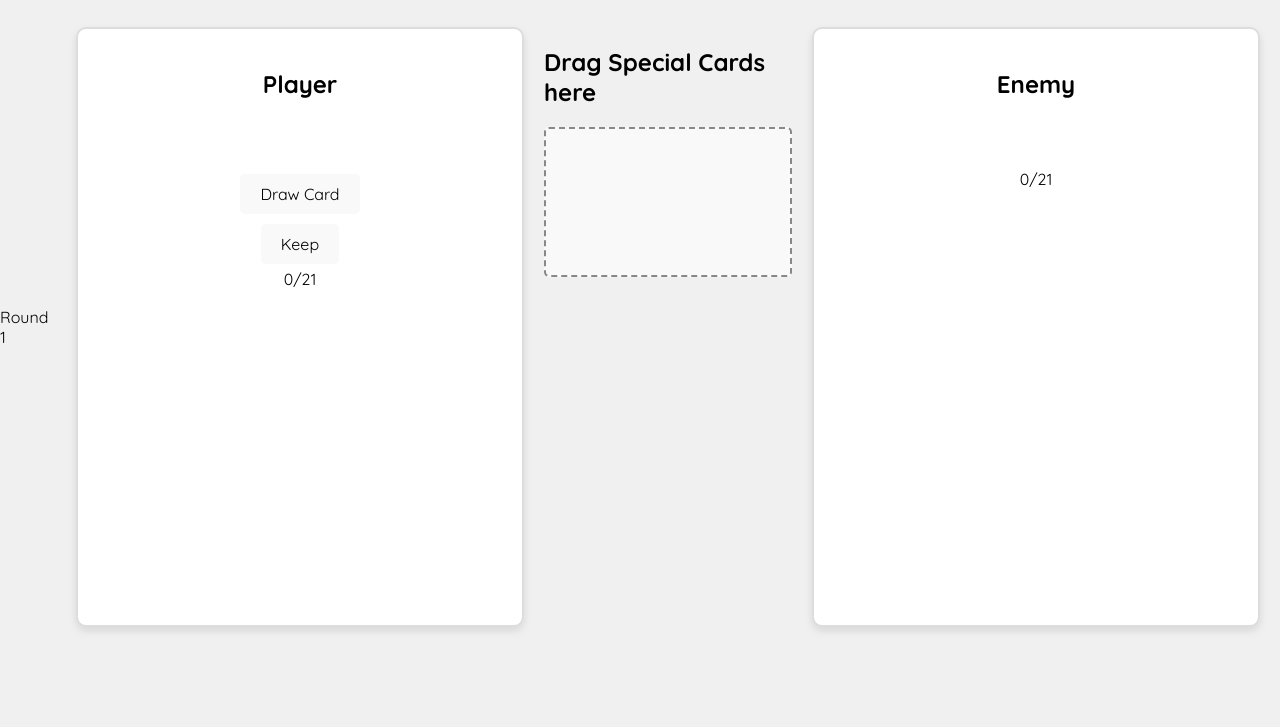
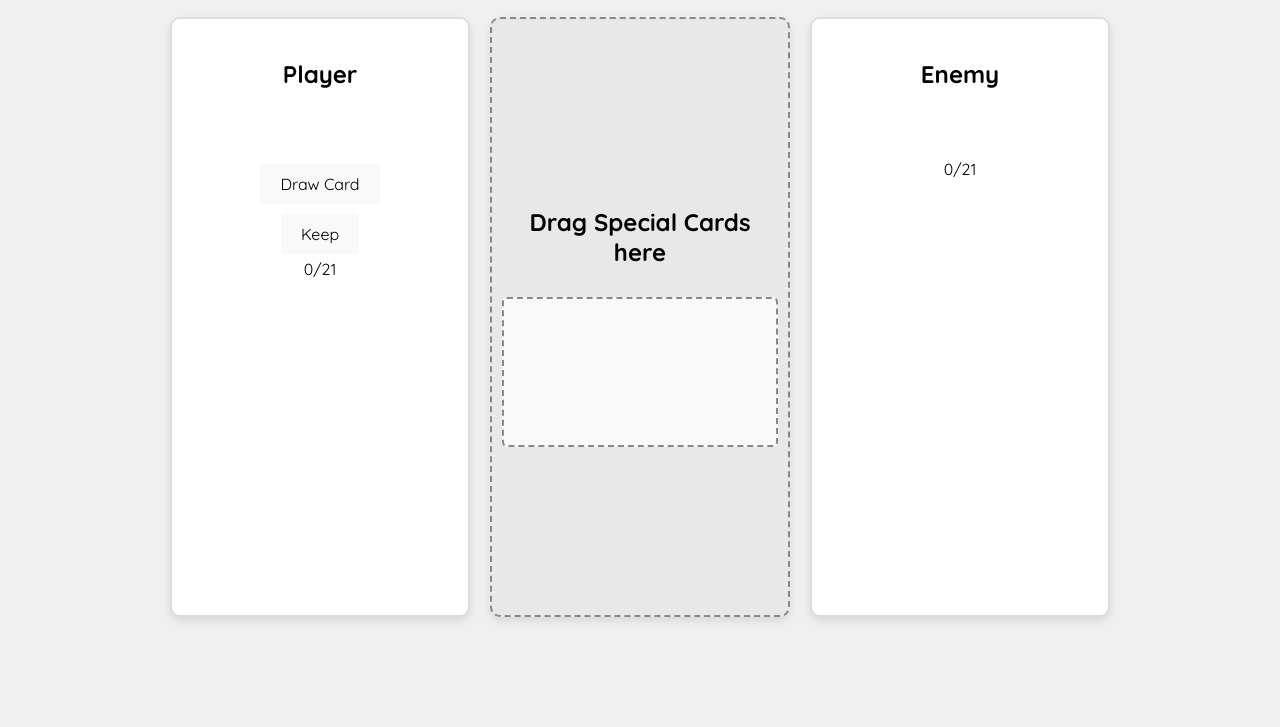
Before and after one commit to XOSPLASH/21-Ultimate-Cards, a plain HTML site: page index.html in a window 1280 px wide. Shown: the part 73-800 px from the top of the page. Drawn offline with Linux system fonts and the light colour scheme.

Commit message:
Update style.css

```diff
--- a/style.css
+++ b/style.css
@@ -7,8 +7,30 @@ body, html {
     height: 100%;
     background-color: #f0f0f0;
     display: flex;
+    flex-direction: column;
+    align-items: center;
+}
+
+/* Header for round number */
+header {
+    width: 100%;
+    max-width: 1280px;
+    display: flex;
     justify-content: center;
-    align-items: center;
+    padding: 10px 0;
+}
+
+#round-number-container {
+    background-color: #fff;
+    padding: 10px 20px;
+    border-radius: 5px;
+    box-shadow: 0 4px 8px rgba(0, 0, 0, 0.1);
+}
+
+#round-number-label {
+    font-size: 1.5em;
+    font-weight: bold;
+    color: #333;
 }
 
 /* Main container */
@@ -19,15 +41,15 @@ main {
     gap: 20px;
     padding: 20px;
     width: 100%;
-    max-width: 1280px; /* Ensuring containers fit within max width */
+    max-width: 1280px;
     box-sizing: border-box;
     overflow: hidden; /* Hide overflow to ensure no scrollbars */
 }
 
-/* Player and enemy containers */
-#player-container, #enemy-container {
-    width: 500px; /* Fixed width for both containers */
-    min-height: 600px; /* Increased height to ensure everything fits */
+/* Player, drag, and enemy containers */
+#player-container, #drag-container, #enemy-container {
+    width: 300px; /* Equal width for all containers */
+    min-height: 600px; /* Ensure there's enough height for content */
     border-radius: 10px;
     padding: 20px;
     text-align: center;
@@ -38,6 +60,34 @@ main {
     display: flex;
     flex-direction: column;
     align-items: center;
+    position: relative;
+}
+
+/* Drag container */
+#drag-container {
+    background-color: #e8e8e8; /* Light grey background */
+    border: 2px dashed #888; /* Dashed border to indicate drop area */
+    padding: 10px;
+    justify-content: center; /* Center content vertically */
+    gap: 10px; /* Space between elements inside the drag-container */
+}
+
+/* Draggable area styles */
+#draggable-area {
+    width: 100%;
+    height: 150px;
+    border: 2px dashed #888;
+    border-radius: 5px;
+    background-color: #f9f9f9;
+    display: flex;
+    align-items: center;
+    justify-content: center;
+    box-sizing: border-box;
+    transition: background-color 0.3s ease;
+}
+
+#draggable-area:hover {
+    background-color: #e0e0e0;
 }
 
 /* Card containers */
@@ -84,26 +134,6 @@ button:hover {
     background-color: #e0e0e0;
 }
 
-/* Draggable area styles */
-#draggable-area {
-    width: 100%;
-    height: 150px;
-    border: 2px dashed #888;
-    border-radius: 5px;
-    margin-top: 20px;
-    background-color: #f9f9f9;
-    display: flex;
-    align-items: center;
-    justify-content: center;
-    position: relative; /* Changed to relative for better positioning */
-    box-sizing: border-box;
-    transition: background-color 0.3s ease;
-}
-
-#draggable-area:hover {
-    background-color: #e0e0e0;
-}
-
 /* Message styles */
 #player-message, #enemy-message {
     margin-top: 10px;
@@ -113,12 +143,13 @@ button:hover {
 
 /* Responsive styles */
 @media (max-width: 767px) {
-    #player-container, #enemy-container {
-        width: 90%; /* Adjust width for small screens */
+    main {
+        flex-direction: column; /* Stack containers vertically on small screens */
+        align-items: center;
     }
 
-    #draggable-area {
-        max-width: 300px;
+    #player-container, #drag-container, #enemy-container {
+        width: 90%; /* Adjust width for small screens */
     }
 
     button {
```
